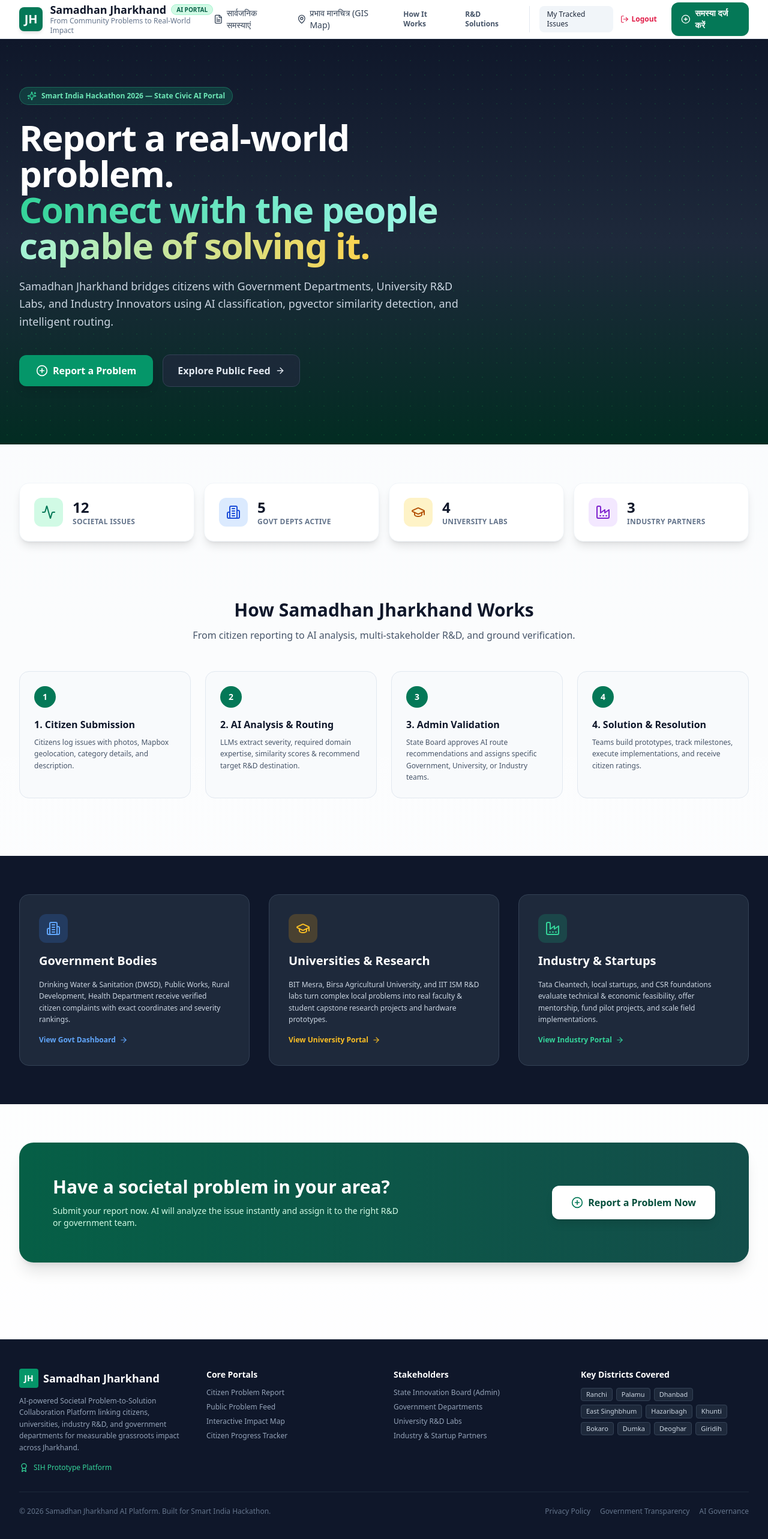
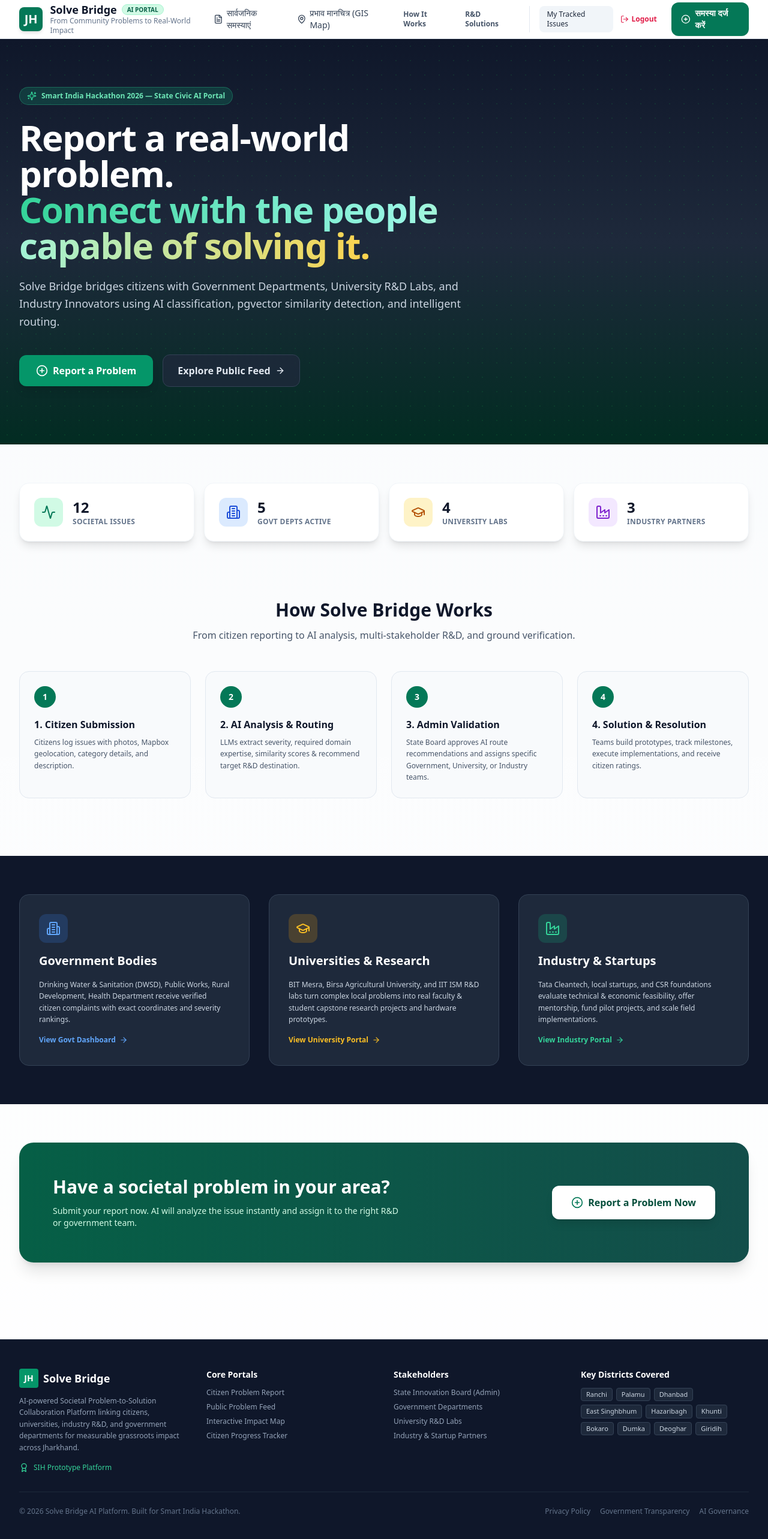
Before and after one commit to atul-khandekarglitch/SIH, a Next.js app in the folder frontend/: page / in a window 1280 px wide. Shown: the part 52-2618 px from the top of the page at 60% size. Built offline with nearby package versions, Linux system fonts and the light colour scheme; no server answers.

Commit message:
Rebrand Samadhan Jharkhand to Solve Bridge

```diff
--- a/frontend/app/about/page.tsx
+++ b/frontend/app/about/page.tsx
@@ -10,7 +10,7 @@
         <span className="bg-emerald-500/20 text-emerald-300 text-xs font-semibold px-3 py-1 rounded-full border border-emerald-500/30">
           State Innovation Framework
         </span>
-        <h1 className="text-3xl sm:text-4xl font-extrabold">About Samadhan Jharkhand</h1>
+        <h1 className="text-3xl sm:text-4xl font-extrabold">About Solve Bridge</h1>
         <p className="text-sm text-slate-300 leading-relaxed max-w-3xl">
           Jharkhand Societal Innovation Collaboration Portal connects grassroots citizen complaints directly with university R&D laboratories, industry CSR foundations, and state government departments.
         </p>
--- a/frontend/app/layout.tsx
+++ b/frontend/app/layout.tsx
@@ -4,7 +4,7 @@
 import Footer from "@/components/Footer";
 
 export const metadata: Metadata = {
-  title: "Samadhan Jharkhand — AI Societal Problem-to-Solution Engine",
+  title: "Solve Bridge — AI Societal Problem-to-Solution Engine",
   description: "Connecting citizens reporting real-world societal problems with government departments, university R&D, and industry experts for grassroots resolution in Jharkhand.",
 };
 
--- a/frontend/app/login/page.tsx
+++ b/frontend/app/login/page.tsx
@@ -84,7 +84,7 @@
             JH
           </div>
           <h1 className="text-2xl font-extrabold text-slate-900">
-            {isRegister ? 'Create Stakeholder Account' : 'Sign In to Samadhan'}
+            {isRegister ? 'Create Stakeholder Account' : 'Sign In to Solve Bridge'}
           </h1>
           <p className="text-xs text-slate-500">
             {isRegister ? 'Select your role to access specialized state dashboards' : 'Enter your credentials to continue'}
--- a/frontend/app/page.tsx
+++ b/frontend/app/page.tsx
@@ -57,7 +57,7 @@
             </h1>
 
             <p className="text-lg text-slate-300 leading-relaxed">
-              Samadhan Jharkhand bridges citizens with Government Departments, University R&D Labs, and Industry Innovators using AI classification, pgvector similarity detection, and intelligent routing.
+              Solve Bridge bridges citizens with Government Departments, University R&D Labs, and Industry Innovators using AI classification, pgvector similarity detection, and intelligent routing.
             </p>
 
             <div className="flex flex-wrap items-center gap-4 pt-4">
@@ -128,7 +128,7 @@
       {/* HOW IT WORKS END-TO-END PIPELINE */}
       <section className="max-w-7xl mx-auto px-4 sm:px-6 lg:px-8 py-8">
         <div className="text-center max-w-2xl mx-auto mb-12 space-y-3">
-          <h2 className="text-3xl font-bold text-slate-900">How Samadhan Jharkhand Works</h2>
+          <h2 className="text-3xl font-bold text-slate-900">How Solve Bridge Works</h2>
           <p className="text-slate-600">From citizen reporting to AI analysis, multi-stakeholder R&D, and ground verification.</p>
         </div>
 
--- a/frontend/components/Footer.tsx
+++ b/frontend/components/Footer.tsx
@@ -9,7 +9,7 @@
           <div>
             <div className="flex items-center gap-2 text-white font-bold text-lg mb-3">
               <div className="w-8 h-8 rounded bg-emerald-600 flex items-center justify-center text-sm">JH</div>
-              Samadhan Jharkhand
+              Solve Bridge
             </div>
             <p className="text-xs text-slate-400 leading-relaxed mb-4">
               AI-powered Societal Problem-to-Solution Collaboration Platform linking citizens, universities, industry R&D, and government departments for measurable grassroots impact across Jharkhand.
@@ -53,7 +53,7 @@
         </div>
 
         <div className="border-t border-slate-800 mt-8 pt-6 flex flex-col sm:flex-row items-center justify-between text-xs text-slate-500">
-          <p>© 2026 Samadhan Jharkhand AI Platform. Built for Smart India Hackathon.</p>
+          <p>© 2026 Solve Bridge AI Platform. Built for Smart India Hackathon.</p>
           <div className="flex items-center gap-4 mt-2 sm:mt-0">
             <span>Privacy Policy</span>
             <span>Government Transparency</span>
--- a/frontend/components/Navbar.tsx
+++ b/frontend/components/Navbar.tsx
@@ -152,7 +152,7 @@
             </div>
             <div>
               <div className="font-bold text-slate-900 text-lg leading-tight flex items-center gap-2">
-                Samadhan Jharkhand
+                Solve Bridge
                 <span className="bg-emerald-100 text-emerald-800 text-[10px] uppercase font-semibold px-2 py-0.5 rounded-full border border-emerald-200">
                   AI Portal
                 </span>
--- a/frontend/lib/translations.ts
+++ b/frontend/lib/translations.ts
@@ -33,7 +33,7 @@
     sihTag: "स्मार्ट इंडिया हैकाथॉन 2026 - झारखंड राज्य नवाचार मंच"
   },
   en: {
-    title: "Samadhan Jharkhand — State Innovation Engine",
+    title: "Solve Bridge — State Innovation Engine",
     tagline: "From Community Problems to Collaborative Innovation and Real-World Impact.",
     reportProblem: "Report a Problem",
     exploreProblems: "Explore Problems",
```
Also changed, not shown: 2 other files (tests, documents, lock files or other folders).
